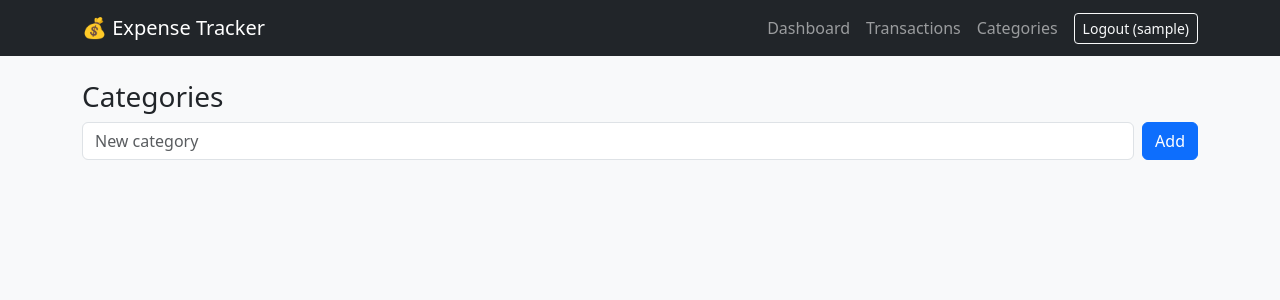
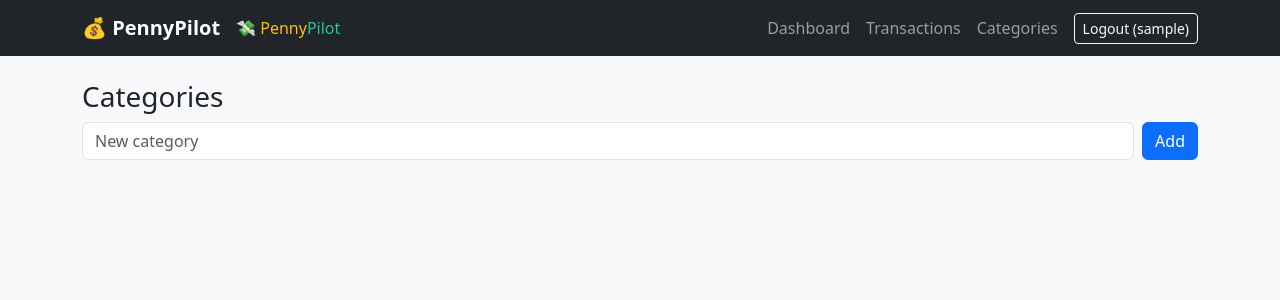
Before and after one commit to pallaviraii/expense-tracker, a Django app: page /categories/ in a window 1280 px wide. Shown: the top 300 px of the page. Run offline with Django 5.2, Linux system fonts and the light colour scheme; the visitor is signed in with stand-in values (Sample User, id 1); data that the repository does not hold is empty.

Commit message:
Rename app

```diff
--- a/tracker/templates/base.html
+++ b/tracker/templates/base.html
@@ -3,13 +3,14 @@
 <head>
     <meta charset="UTF-8">
     <meta name="viewport" content="width=device-width, initial-scale=1">
-    <title>Expense Tracker</title>
+    <title>PennyPilot</title>
     <link href="https://cdn.jsdelivr.net/npm/bootstrap@5.3.3/dist/css/bootstrap.min.css" rel="stylesheet">
 </head>
 <body class="bg-light">
 <nav class="navbar navbar-expand navbar-dark bg-dark mb-4">
     <div class="container">
-        <a class="navbar-brand" href="{% url 'dashboard' %}">💰 Expense Tracker</a>
+        <a class="navbar-brand fw-bold" href="{% url 'dashboard' %}">💰 PennyPilot</a>
+        <span style="color:#ffc107;">💸 Penny</span> <span style="color:#20c997;">Pilot</span>
         <div class="navbar-nav ms-auto align-items-center">
             {% if user.is_authenticated %}
                 <a class="nav-link" href="{% url 'dashboard' %}">Dashboard</a>
```
